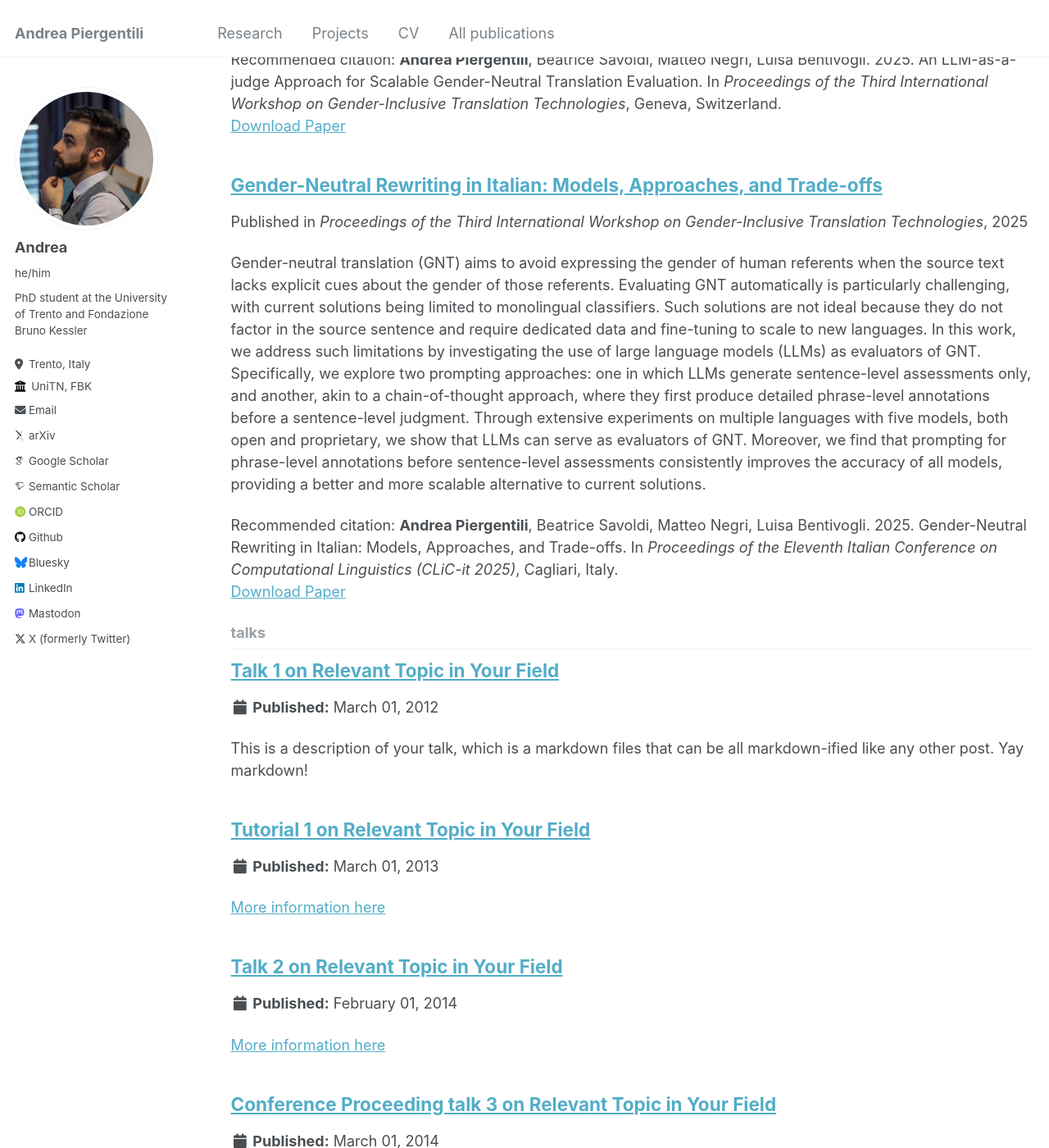
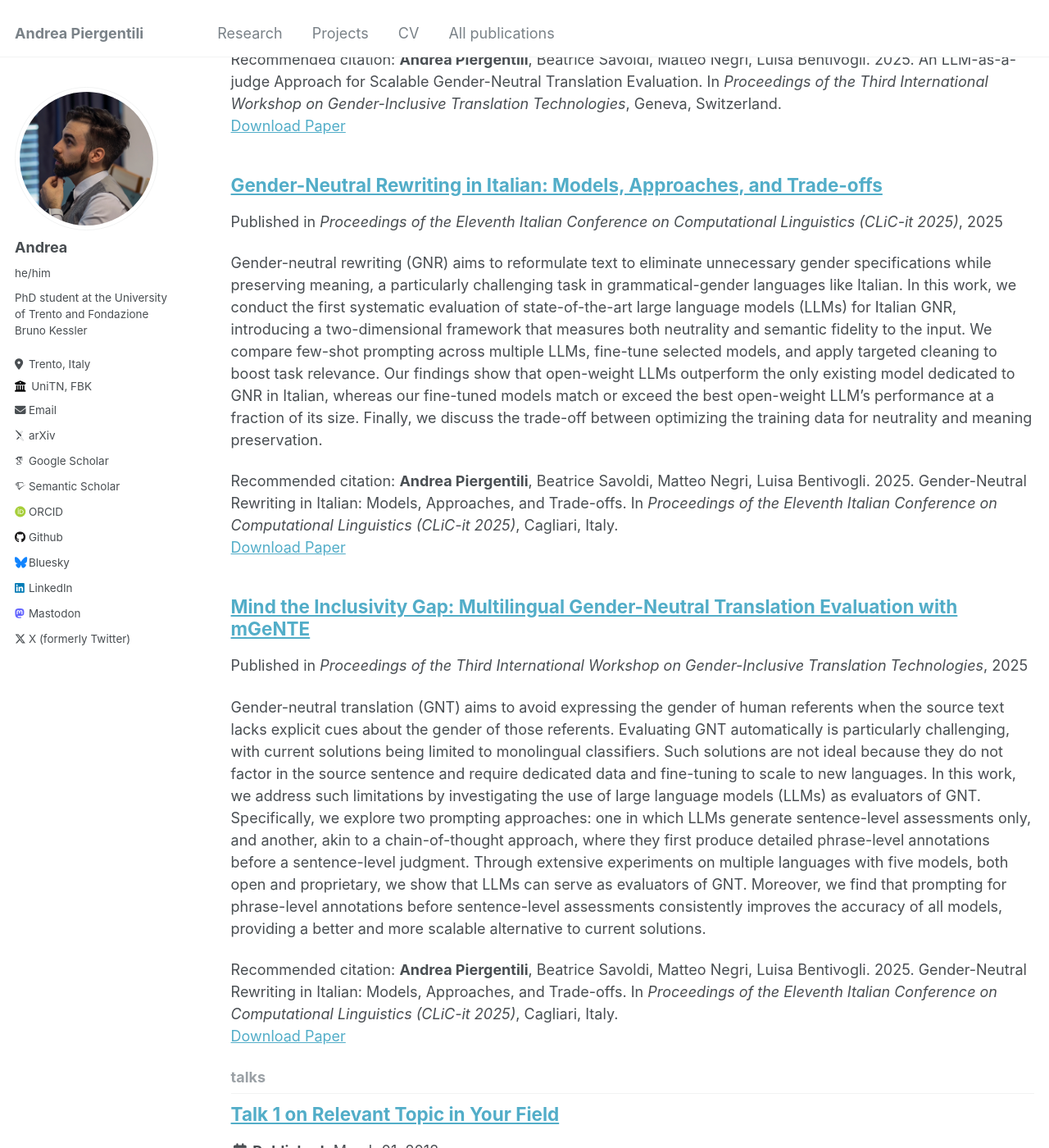
Before and after one commit to apierg/apierg.github.io, a Jekyll site: the page built from _pages/collection-archive.html, in a window 1280 px wide and 1400 px high, scrolled down 6203 px. Shown: the whole window at 82% size. Built offline with Jekyll 4.4.1, drawn with Linux system fonts in a browser that asks for light colours; some web fonts are replaced.

Commit message:
fix abstract and venue

```diff
--- a/_publications/2025-3-neutral-rewriting.md
+++ b/_publications/2025-3-neutral-rewriting.md
@@ -2,9 +2,9 @@
 title: "Gender-Neutral Rewriting in Italian: Models, Approaches, and Trade-offs"
 collection: publications
 permalink: /publication/2025-3-neutral-rewriting
-excerpt: "Gender-neutral translation (GNT) aims to avoid expressing the gender of human referents when the source text lacks explicit cues about the gender of those referents. Evaluating GNT automatically is particularly challenging, with current solutions being limited to monolingual classifiers. Such solutions are not ideal because they do not factor in the source sentence and require dedicated data and fine-tuning to scale to new languages. In this work, we address such limitations by investigating the use of large language models (LLMs) as evaluators of GNT. Specifically, we explore two prompting approaches: one in which LLMs generate sentence-level assessments only, and another, akin to a chain-of-thought approach, where they first produce detailed phrase-level annotations before a sentence-level judgment. Through extensive experiments on multiple languages with five models, both open and proprietary, we show that LLMs can serve as evaluators of GNT. Moreover, we find that prompting for phrase-level annotations before sentence-level assessments consistently improves the accuracy of all models, providing a better and more scalable alternative to current solutions."
+excerpt: "Gender-neutral rewriting (GNR) aims to reformulate text to eliminate unnecessary gender specifications while preserving meaning, a particularly challenging task in grammatical-gender languages like Italian. In this work, we conduct the first systematic evaluation of state-of-the-art large language models (LLMs) for Italian GNR, introducing a two-dimensional framework that measures both neutrality and semantic fidelity to the input. We compare few-shot prompting across multiple LLMs, fine-tune selected models, and apply targeted cleaning to boost task relevance. Our findings show that open-weight LLMs outperform the only existing model dedicated to GNR in Italian, whereas our fine-tuned models match or exceed the best open-weight LLM’s performance at a fraction of its size. Finally, we discuss the trade-off between optimizing the training data for neutrality and meaning preservation."
 date: 2025-09-24
-venue: 'Proceedings of the Third International Workshop on Gender-Inclusive Translation Technologies'
+venue: 'Proceedings of the Eleventh Italian Conference on Computational Linguistics (CLiC-it 2025)'
 paperurl: 'https://clic2025.unica.it/Vol-XXXX/83_main_long.pdf'
 citation: '<b>Andrea Piergentili</b>, Beatrice Savoldi, Matteo Negri, Luisa Bentivogli. 2025. Gender-Neutral Rewriting in Italian: Models, Approaches, and Trade-offs. In <i>Proceedings of the Eleventh Italian Conference on Computational Linguistics (CLiC-it 2025)</i>, Cagliari, Italy.'
 ---
--- /dev/null
+++ b/_publications/2025-4-mind-inclusivity-gap.md
@@ -0,0 +1,10 @@
+---
+title: "Mind the Inclusivity Gap: Multilingual Gender-Neutral Translation Evaluation with mGeNTE"
+collection: publications
+permalink: /publication/2025-4-mind-inclusivity-gap
+excerpt: "Gender-neutral translation (GNT) aims to avoid expressing the gender of human referents when the source text lacks explicit cues about the gender of those referents. Evaluating GNT automatically is particularly challenging, with current solutions being limited to monolingual classifiers. Such solutions are not ideal because they do not factor in the source sentence and require dedicated data and fine-tuning to scale to new languages. In this work, we address such limitations by investigating the use of large language models (LLMs) as evaluators of GNT. Specifically, we explore two prompting approaches: one in which LLMs generate sentence-level assessments only, and another, akin to a chain-of-thought approach, where they first produce detailed phrase-level annotations before a sentence-level judgment. Through extensive experiments on multiple languages with five models, both open and proprietary, we show that LLMs can serve as evaluators of GNT. Moreover, we find that prompting for phrase-level annotations before sentence-level assessments consistently improves the accuracy of all models, providing a better and more scalable alternative to current solutions."
+date: 2025-09-24
+venue: 'Proceedings of the Third International Workshop on Gender-Inclusive Translation Technologies'
+paperurl: 'https://clic2025.unica.it/Vol-XXXX/83_main_long.pdf'
+citation: '<b>Andrea Piergentili</b>, Beatrice Savoldi, Matteo Negri, Luisa Bentivogli. 2025. Gender-Neutral Rewriting in Italian: Models, Approaches, and Trade-offs. In <i>Proceedings of the Eleventh Italian Conference on Computational Linguistics (CLiC-it 2025)</i>, Cagliari, Italy.'
+---
```
